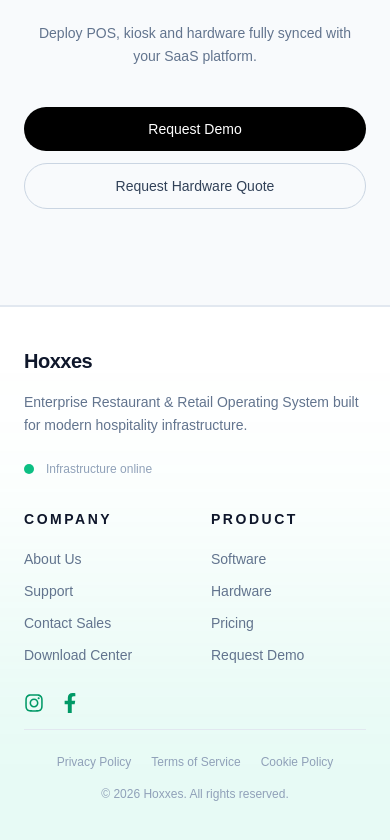
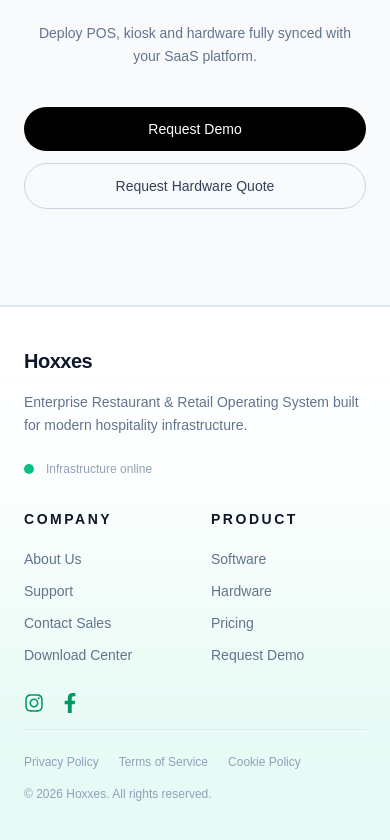
Before and after one commit to leonardapp/web, a Next.js app: page /hardware in a window 390 px wide. Shown: the part 2770-3610 px from the top of the page. Built offline with nearby package versions, Linux system fonts and the light colour scheme.

Commit message:
Terms update

```diff
--- a/components/Footer.tsx
+++ b/components/Footer.tsx
@@ -153,12 +153,12 @@ export default function Footer() {
         </div>
 
         {/* BOTTOM */}
-        <div className="mt-4 md:mt-10 pt-6 border-t border-slate-200 flex flex-col items-center md:flex-row md:items-center justify-between gap-4">
+        <div className="mt-4 md:mt-10 pt-6 border-t border-slate-200 flex flex-col items-start md:flex-row md:items-start justify-between gap-4">
           <p className="order-2 md:order-1 text-xs sm:text-sm text-slate-400">
             © {new Date().getFullYear()} Hoxxes. All rights reserved.
           </p>
 
-         <div className="order-1 md:order-2 flex w-full md:w-auto flex-wrap justify-center md:justify-start items-center gap-x-5 md:gap-10 gap-y-2 text-xs sm:text-sm font-medium">
+         <div className="order-1 md:order-2 flex w-full md:w-auto flex-wrap justify-start md:justify-start items-start gap-x-5 md:gap-10 gap-y-2 text-xs sm:text-sm font-medium">
             <Link
               href="/legal/privacy-policy"
               className="text-slate-400 hover:text-slate-900 transition-colors"
```
